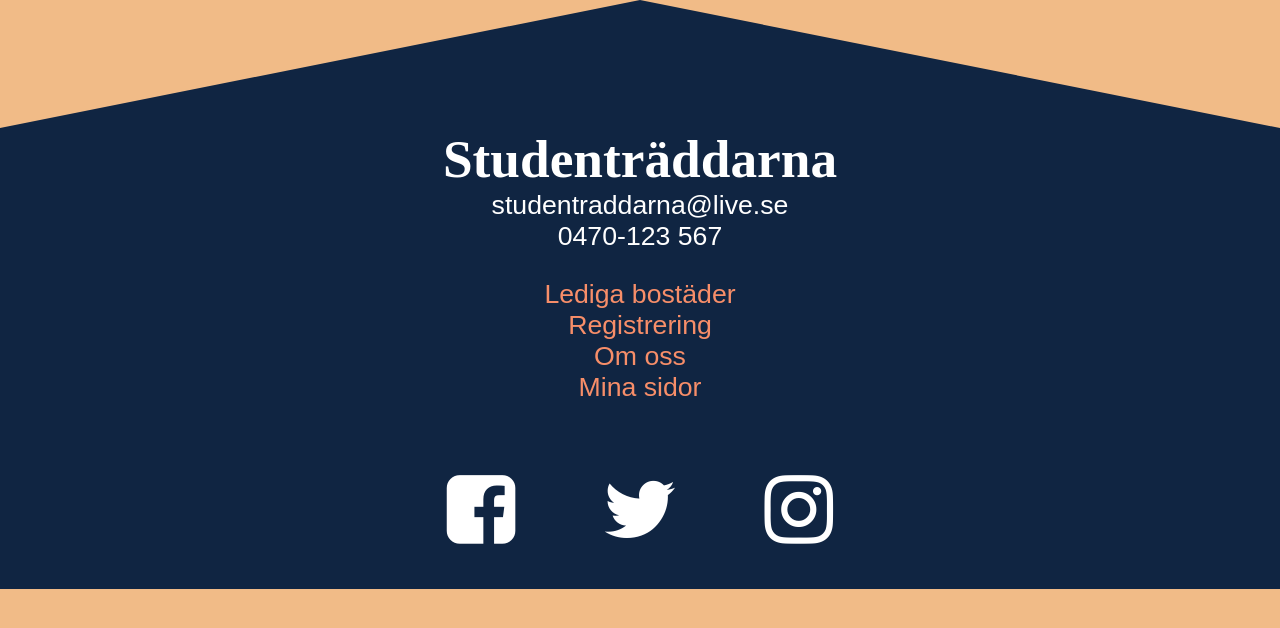
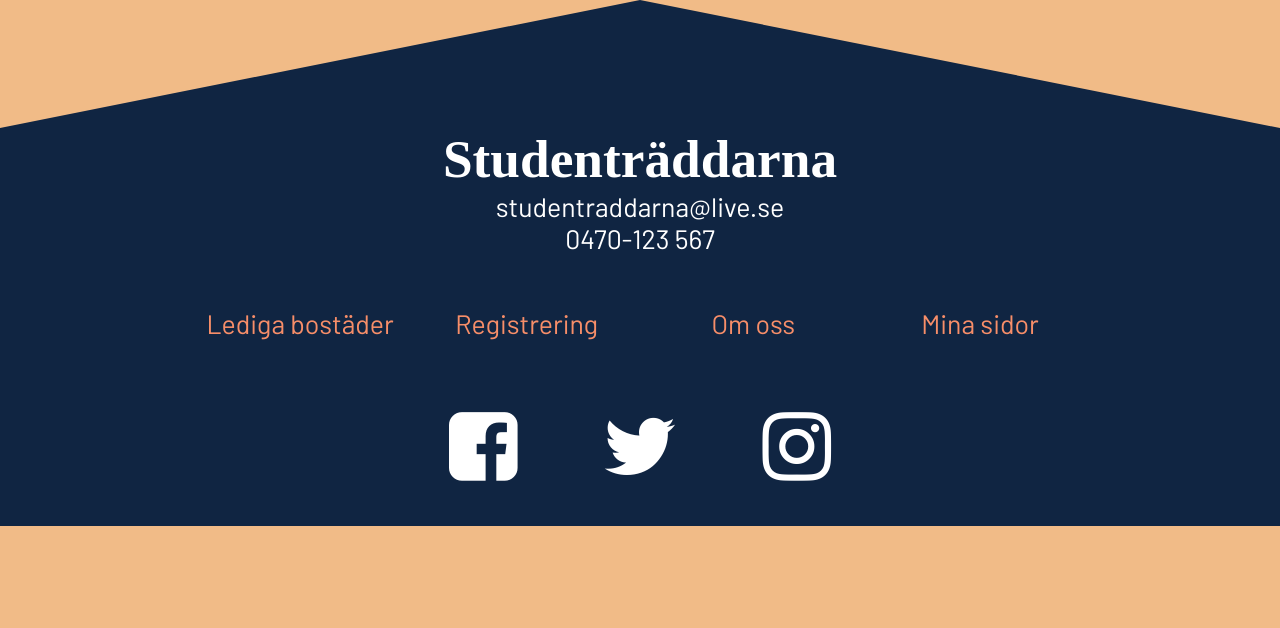
Before and after one commit to MalinBranne/uxGrupparbete, a website: page app/reg.html in a window 1280 px wide. Drawn offline with Linux system fonts and the light colour scheme; a web font is replaced by a local one.

Commit message:
layout of links in footer

```diff
--- a/app/scss/base/_base.scss
+++ b/app/scss/base/_base.scss
@@ -14,6 +14,7 @@ html {
 body {
     color: map-get($color, bright);
     background: map-get($color, accent1);
+    font-family: map-get($text, body);
     font-size: map-get($text, body-size);
 }
 
--- a/app/scss/modules/_footer.scss
+++ b/app/scss/modules/_footer.scss
@@ -1,5 +1,4 @@
 footer {
-
     /* The roof on the footer */
     .footer-top {
         width: 100%;
@@ -20,19 +19,49 @@ footer {
         }
     }
 
+    /* The footer content */
     .base {
         background: map-get($color-defs, footer);
         color: map-get($color-defs, footer-text);
         text-align: center;
 
+        /* Headline */
         h2 {
             margin: 0;
         }
 
+        /* Contact */
         p {
             margin: 0;
         }
 
+        /* Site navigation */
+        ul {
+            margin-top: 2em;
+            display: grid;
+            grid-gap: 1em;
+            grid-template: 1fr 1fr / 1fr 1fr;
+
+            /* Desktop version */
+            @include respond-to("large") {
+                grid-template: 1fr / 1fr repeat(4, 200px) 1fr;
+
+                li:nth-child(1) {
+                    grid-column: 2 / 3;
+                }
+                li:nth-child(2) {
+                    grid-column: 3 / 4;
+                }
+                li:nth-child(3) {
+                    grid-column: 4 / 5;
+                }
+                li:nth-child(4) {
+                    grid-column: 5 / 6;
+                }
+            }
+        }
+
+        /* Social icons */
         .fa {
             padding: 0.5em;
             font-size: 3em;
```
Also changed, not shown: app/reg.html (+1 -0 lines), app/css/styles.css.
